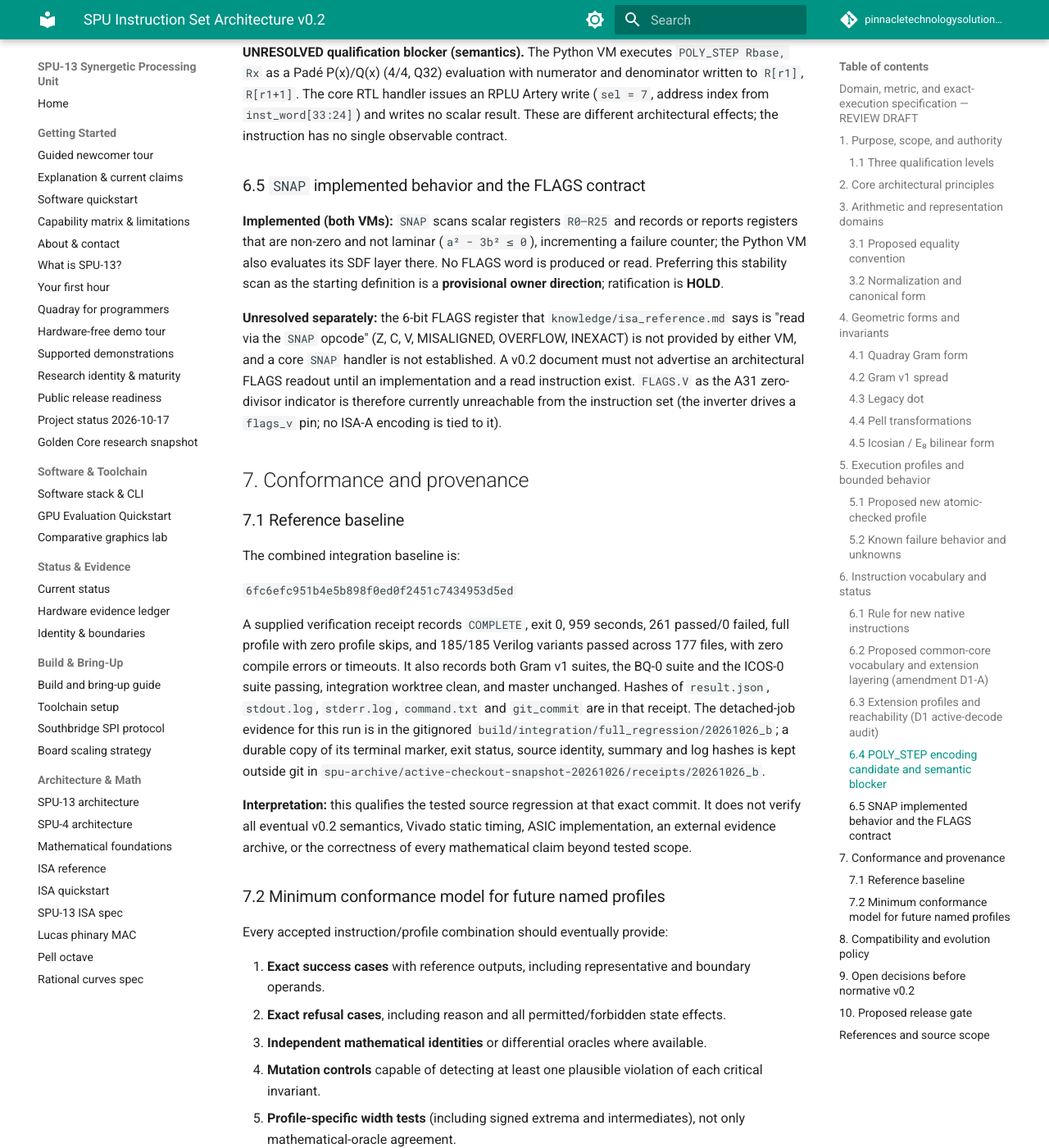
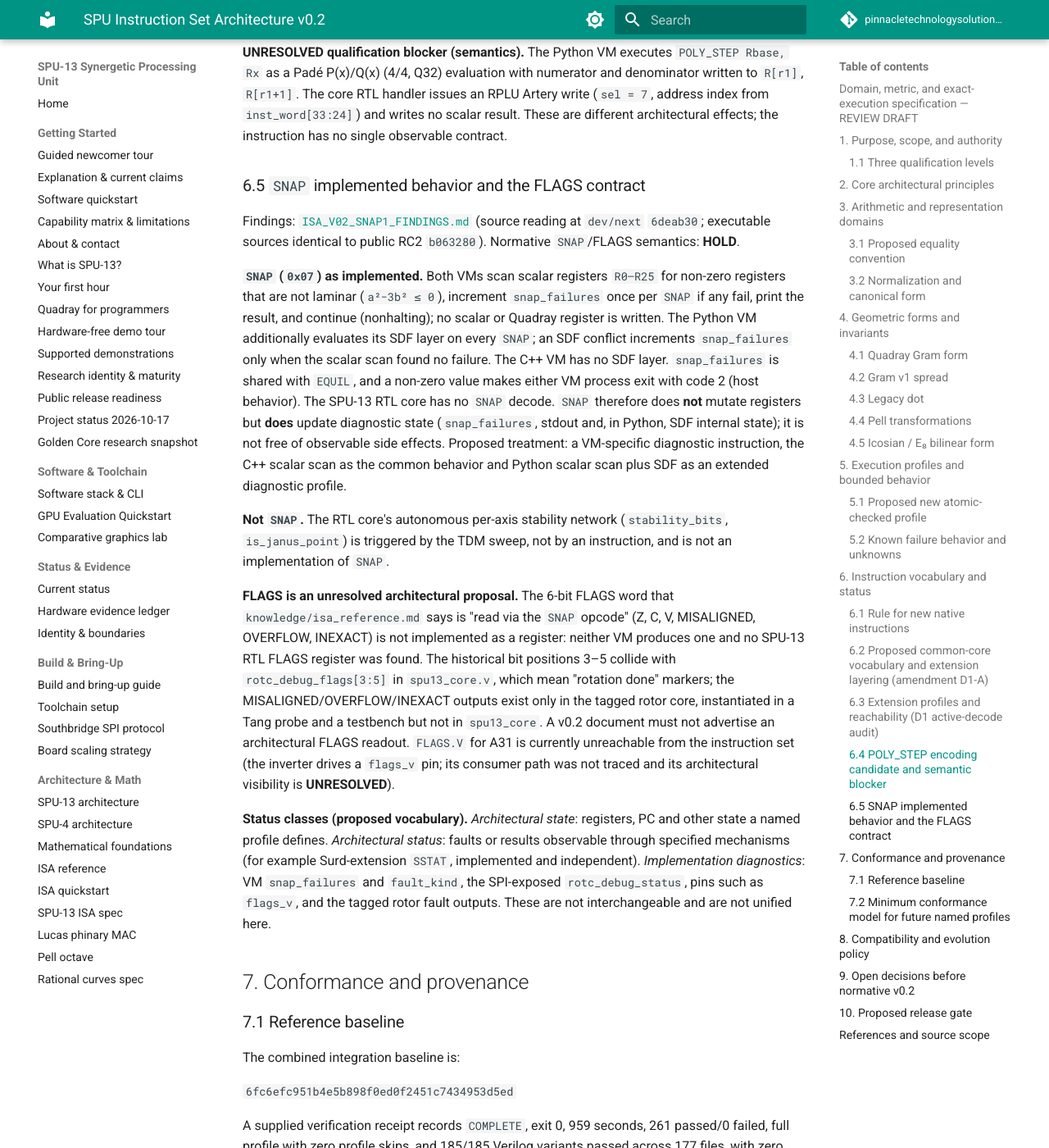
Before and after one commit to pinnacletechnologysolutionsltd/SPU, an MkDocs documentation site: the page built from docs/isa/ISA_V0_2_REVIEW_DRAFT.md, in a window 1280 px wide and 1400 px high, scrolled down 13032 px. Shown: the whole window at 82% size. Built offline with MkDocs 1.6.1 and Material for MkDocs 9.7.7, drawn with Linux system fonts in a browser that asks for light colours; comment, search, counter and statistics services are not loaded; some of the changed text lies outside the part shown.

Commit message:
docs(isa): preserve SNAP-1 findings and annotate v0.2 draft
Add ISA_V02_SNAP1_FINDINGS.md: per-implementation SNAP 0x07 behavior,
shared snap_failures counter, Python SDF precedence, autonomous RTL
stability network, five status mechanisms, FLAGS bit-position collision,
unresolved A31 flags_v visibility. Review draft 0.2-draft.4 section 6.5
rewritten with the summary and a status-class vocabulary. Normative
SNAP/FLAGS disposition remains HOLD. No code or RTL change.

Co-Authored-By: Claude Sonnet 5.5 <noreply@anthropic.com>

```diff
--- a/docs/isa/ISA_V0_2_REVIEW_DRAFT.md
+++ b/docs/isa/ISA_V0_2_REVIEW_DRAFT.md
@@ -1,7 +1,7 @@
 # SPU Instruction Set Architecture v0.2
 ## Domain, metric, and exact-execution specification — REVIEW DRAFT
 
-**Document revision:** 0.2-draft.3 (amendments ISA-V02-D1-A and QROT-1 summary, documentation only; source baseline for the amendment is O6 commit `2cbfa6f` on the public-RC2-derived `dev/next` in `/home/john/spu-public-v0.2-rc2`, not the private integration history)
+**Document revision:** 0.2-draft.4 (amendments ISA-V02-D1-A, QROT-1 and SNAP-1 summaries, documentation only; source baseline for the amendment is O6 commit `2cbfa6f` on the public-RC2-derived `dev/next` in `/home/john/spu-public-v0.2-rc2`, not the private integration history)
 
 **Date:** 26 October 2026
 **Status:** **NON-NORMATIVE / FOR ENGINEERING REVIEW**
@@ -226,9 +226,15 @@ Membership is an architectural decision and is **not** inferred from agreement a
 
 ### 6.5 `SNAP` implemented behavior and the FLAGS contract
 
-**Implemented (both VMs):** `SNAP` scans scalar registers `R0–R25` and records or reports registers that are non-zero and not laminar (`a² − 3b² ≤ 0`), incrementing a failure counter; the Python VM also evaluates its SDF layer there. No FLAGS word is produced or read. Preferring this stability scan as the starting definition is a **provisional owner direction**; ratification is **HOLD**.
+Findings: [`ISA_V02_SNAP1_FINDINGS.md`](ISA_V02_SNAP1_FINDINGS.md) (source reading at `dev/next` `6deab30`; executable sources identical to public RC2 `b063280`). Normative `SNAP`/FLAGS semantics: **HOLD**.
 
-**Unresolved separately:** the 6-bit FLAGS register that `knowledge/isa_reference.md` says is "read via the `SNAP` opcode" (Z, C, V, MISALIGNED, OVERFLOW, INEXACT) is not provided by either VM, and a core `SNAP` handler is not established. A v0.2 document must not advertise an architectural FLAGS readout until an implementation and a read instruction exist. `FLAGS.V` as the A31 zero-divisor indicator is therefore currently unreachable from the instruction set (the inverter drives a `flags_v` pin; no ISA-A encoding is tied to it).
+**`SNAP` (`0x07`) as implemented.** Both VMs scan scalar registers `R0–R25` for non-zero registers that are not laminar (`a²−3b² ≤ 0`), increment `snap_failures` once per `SNAP` if any fail, print the result, and continue (nonhalting); no scalar or Quadray register is written. The Python VM additionally evaluates its SDF layer on every `SNAP`; an SDF conflict increments `snap_failures` only when the scalar scan found no failure. The C++ VM has no SDF layer. `snap_failures` is shared with `EQUIL`, and a non-zero value makes either VM process exit with code 2 (host behavior). The SPU-13 RTL core has no `SNAP` decode. `SNAP` therefore does **not** mutate registers but **does** update diagnostic state (`snap_failures`, stdout and, in Python, SDF internal state); it is not free of observable side effects. Proposed treatment: a VM-specific diagnostic instruction, the C++ scalar scan as the common behavior and Python scalar scan plus SDF as an extended diagnostic profile.
+
+**Not `SNAP`.** The RTL core's autonomous per-axis stability network (`stability_bits`, `is_janus_point`) is triggered by the TDM sweep, not by an instruction, and is not an implementation of `SNAP`.
+
+**FLAGS is an unresolved architectural proposal.** The 6-bit FLAGS word that `knowledge/isa_reference.md` says is "read via the `SNAP` opcode" (Z, C, V, MISALIGNED, OVERFLOW, INEXACT) is not implemented as a register: neither VM produces one and no SPU-13 RTL FLAGS register was found. The historical bit positions 3–5 collide with `rotc_debug_flags[3:5]` in `spu13_core.v`, which mean "rotation done" markers; the MISALIGNED/OVERFLOW/INEXACT outputs exist only in the tagged rotor core, instantiated in a Tang probe and a testbench but not in `spu13_core`. A v0.2 document must not advertise an architectural FLAGS readout. `FLAGS.V` for A31 is currently unreachable from the instruction set (the inverter drives a `flags_v` pin; its consumer path was not traced and its architectural visibility is **UNRESOLVED**).
+
+**Status classes (proposed vocabulary).** *Architectural state*: registers, PC and other state a named profile defines. *Architectural status*: faults or results observable through specified mechanisms (for example Surd-extension `SSTAT`, implemented and independent). *Implementation diagnostics*: VM `snap_failures` and `fault_kind`, the SPI-exposed `rotc_debug_status`, pins such as `flags_v`, and the tagged rotor fault outputs. These are not interchangeable and are not unified here.
 
 ## 7. Conformance and provenance
 
@@ -277,7 +283,7 @@ Passing one profile does not confer conformance on another. A separately specifi
 | **O9** | Ownership of `0x2A` (SOM vs RPLU2) and of SOM/SOM_TRAIN core membership | **UNRESOLVED**; reachable collision, see §6.3. FULL/INTELLIGENCE currently resolve to RPLU2. |
 | **O10** | `POLY_STEP` canonical encoding and contract | Encoding candidate `0xE0`; VM/RTL semantic blocker open (§6.4). Spec amendment of the row not executed. |
 | **O11** | `QROT` normative form and preserved quantity | Implemented in-place one-step form preferred provisionally; **HOLD**: untagged similarity of ratio `u²` established (§4.4); tag/octave path, operand encoding and bounded refusal unresolved. |
-| **O12** | `SNAP` and the FLAGS-word contract | Stability scan preferred provisionally; FLAGS readout unresolved (§6.5). |
+| **O12** | `SNAP` and the FLAGS-word contract | Stability scan preferred provisionally as a VM diagnostic instruction with explicit diagnostic-state side effects; FLAGS is an unresolved proposal, not an implemented register (§6.5, SNAP-1). **HOLD.** |
 | **O13** | Common-core membership of `SOM`, `PHADD`, `PHCFG`, `RATIO_CMP`, `MIN4`, `REGEN` | **UNRESOLVED**; decided by semantic qualification (§6.2). |
 | **O8** | Instruction-granularity cost evidence? | SFL-0 pending approved experiment; not a prerequisite for documenting existing semantics, but needed before new fused-op adoption. |
 
@@ -294,6 +300,7 @@ This review draft derives its specific implementation claims from the supplied:
 - [`ISA_V0_2_DOMAIN_SEMANTICS_MATRIX_DRAFT.md`](ISA_V0_2_DOMAIN_SEMANTICS_MATRIX_DRAFT.md) (draft domain/metric/profile matrix).
 - [`SFL0_CONTRACT_DRAFT.md`](SFL0_CONTRACT_DRAFT.md) (unapproved small-form research contract; not authorized to execute).
 - [`ICOS0_FINDINGS.md`](../ICOS0_FINDINGS.md) (software icosian/E₈ oracle findings).
+- [`ISA_V02_SNAP1_FINDINGS.md`](ISA_V02_SNAP1_FINDINGS.md) (`SNAP`/FLAGS and status-mechanism characterization, source reading at `6deab30`).
 - [`ISA_V02_O6_FINDINGS.md`](ISA_V02_O6_FINDINGS.md) and `isa_v02_o6_inventory.json` (source-derived opcode/state inventory and D1 reachability audit, commit `2cbfa6f`).
 - `verification_summary.json` (integration revision and full-regression receipt; kept outside git, see §7.1).
 
```
Also changed, not shown: docs/isa/ISA_V02_SNAP1_FINDINGS.md (added, +72 -0 lines).
